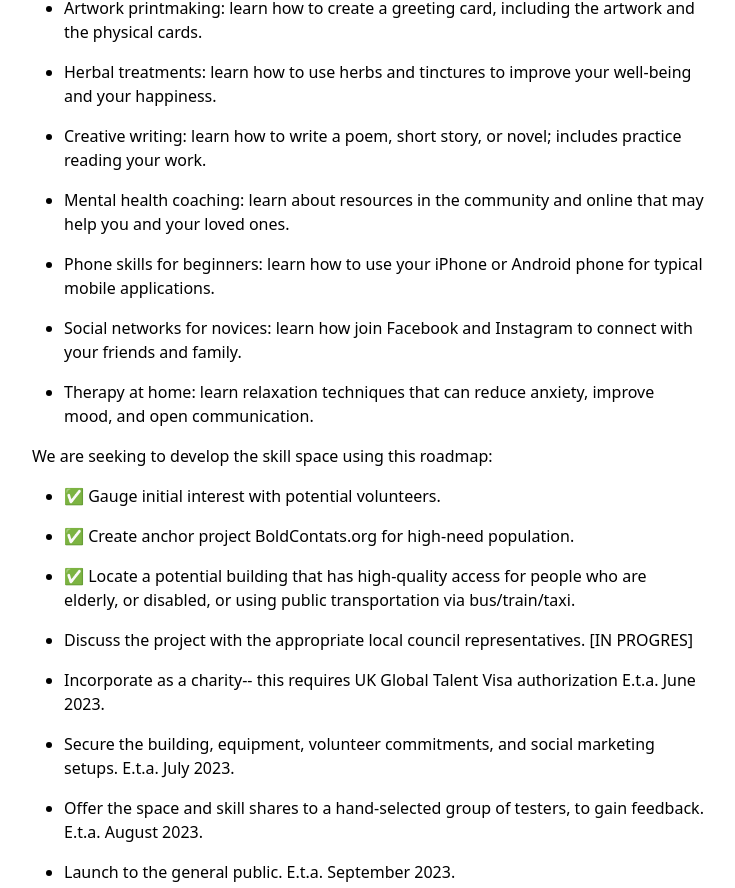
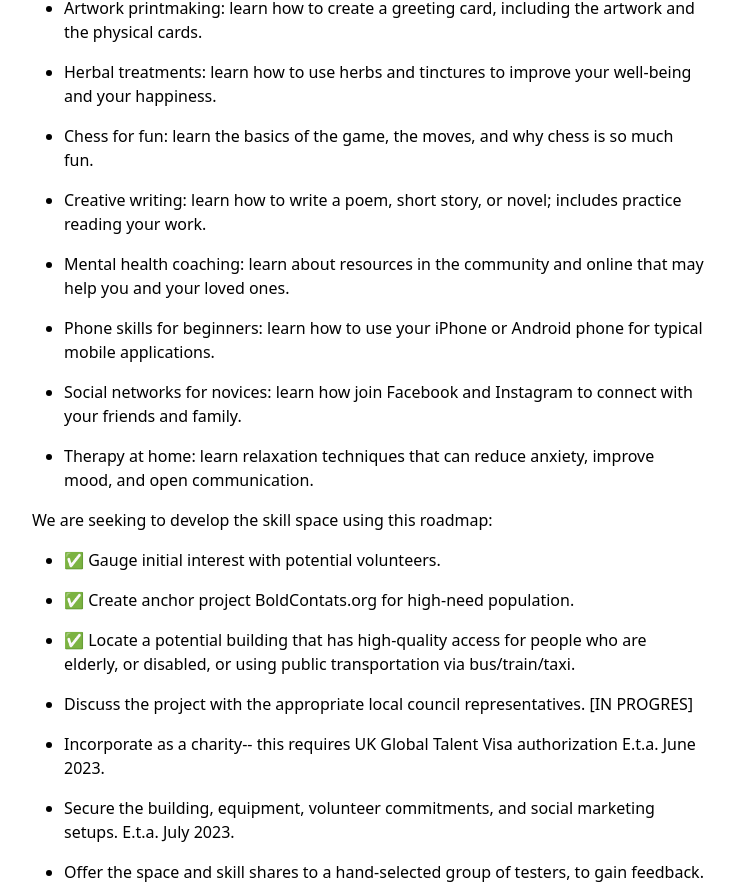
Before and after one commit to BoldContacts/boldcontacts-site-as-sveltekit, a SvelteKit app: page /skill-space in a window 1280 px wide. Shown: the part 837-1725 px from the top of the page, without its empty margins (272-1007 px from the left). Built offline with nearby package versions, Linux system fonts and the light colour scheme.

Commit message:
Add chess

```diff
--- a/src/routes/skill-space/+page.svelte
+++ b/src/routes/skill-space/+page.svelte
@@ -17,6 +17,8 @@
         <li>Artwork printmaking: learn how to create a greeting card, including the artwork and the physical cards.</li>
 
         <li>Herbal treatments: learn how to use herbs and tinctures to improve your well-being and your happiness.</li>
+
+        <li>Chess for fun: learn the basics of the game, the moves, and why chess is so much fun.</li>
 
         <li>Creative writing: learn how to write a poem, short story, or novel; includes practice reading your work.</li>
 
```
